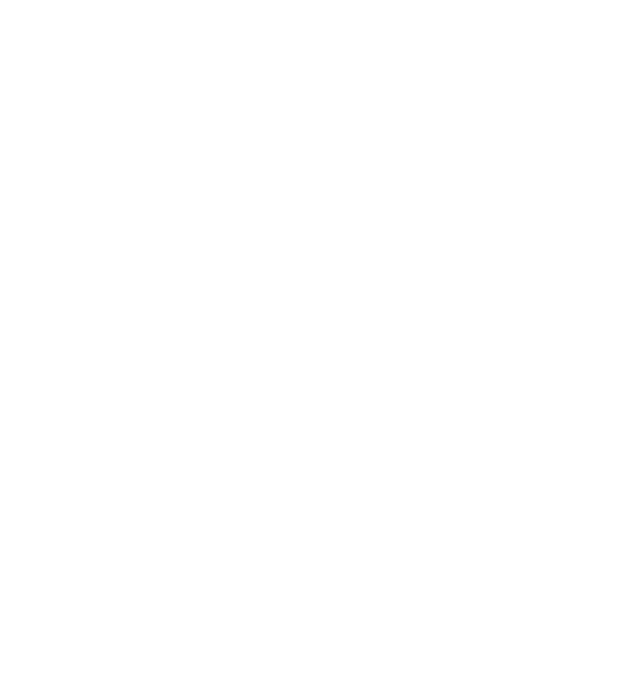
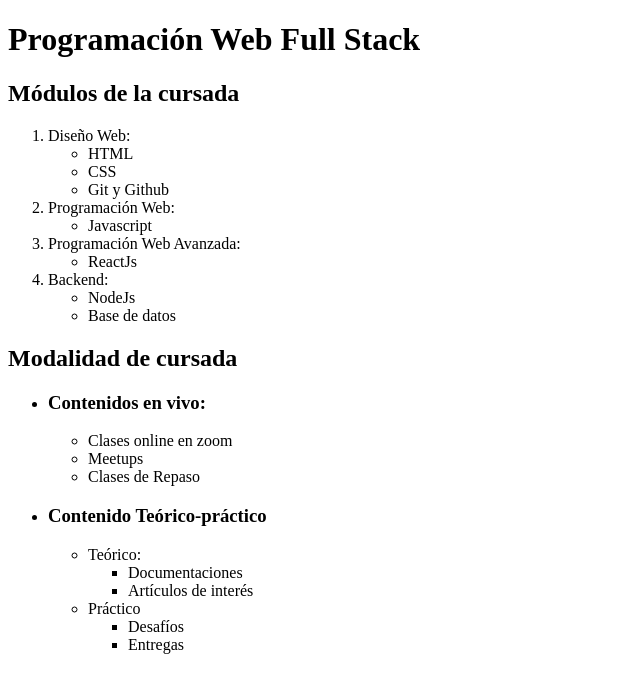
Before and after one commit to daniel-r-2022/eduflow, a plain HTML site: page listas_anidadas/index.html in a window 1280 px wide. Shown: the whole page, without its empty margins (0-640 px from the left). Drawn offline with Linux system fonts and the light colour scheme.

Commit message:
listas-anidadas

```diff
--- a/listas_anidadas/index.html
+++ b/listas_anidadas/index.html
@@ -7,6 +7,54 @@
     <title>Document</title>
 </head>
 <body>
-
+    <h1>Programación Web Full Stack</h1>
+    <div>
+        <h2>Módulos de la cursada</h2>
+        <ol>
+            <li>Diseño Web:</li>
+            <ul>
+               <li>HTML</li>
+               <li>CSS</li>
+               <li>Git y Github</li>
+            </ul>
+            <li>Programación Web:</li>
+        <ul>
+            <li>Javascript</li>
+        </ul>
+        <li>Programación Web Avanzada:</li>
+     <ul>
+        <li>ReactJs</li>
+     </ul>
+     <li>Backend:</li>
+     <ul>
+        <li>NodeJs</li>
+        <li>Base de datos</li>
+     </ul>
+    </ol>
+    </div>
+    <div>
+     <h2>Modalidad de cursada</h2>
+     <ul>
+        <li><h3>Contenidos en vivo:</h3></li>
+        <ul>
+            <li>Clases online en zoom</li>
+            <li>Meetups</li>
+            <li>Clases de Repaso</li>
+        </ul>
+        <li><h3>Contenido Teórico-práctico</h3></li>
+        <ul>
+            <li>Teórico:</li>
+            <ul>
+                <li>Documentaciones</li>
+                <li>Artículos de interés</li>
+            </ul>
+            <li>Práctico</li>
+            <ul>
+                <li>Desafíos</li>
+                <li>Entregas</li>
+            </ul>
+        </ul>
+     </ul>
+    </div>
 </body>
 </html>
```
